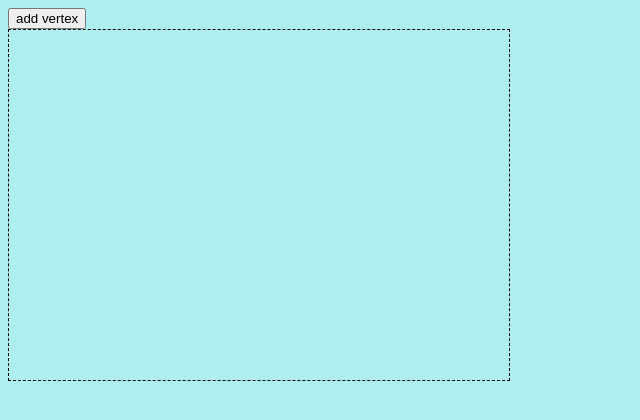
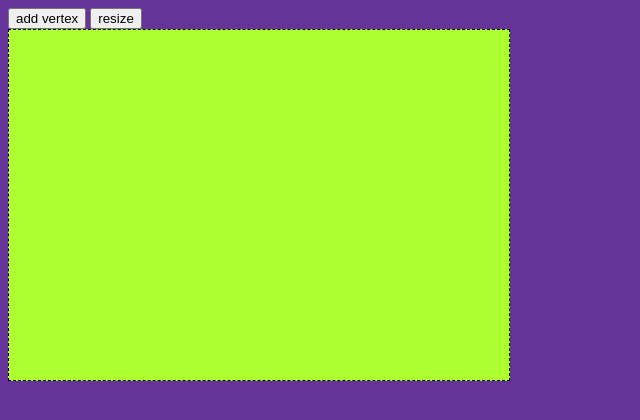
Before and after one commit to thwee-alchemist/graph-visualization, a website: page web-component/index.html in a window 1280 px wide. Shown: the whole page, without its empty margins (0-640 px from the left). Drawn offline with Linux system fonts and the light colour scheme.

Commit message:
resize test

```diff
--- a/test/test.css
+++ /dev/null
@@ -1,7 +0,0 @@
-graph-visualization {
-  resize: both;
-}
-
-html {
-  background-color: paleturquoise;
-}
--- a/test/graph-visualization.js
+++ b/web-component/graph-visualization.js
@@ -114,7 +114,7 @@ class GraphVisualization extends HTMLElement {
       this.clientHeight
     )
 
-    this.camera = new THREE.PerspectiveCamera( 75, this.canvas.width / this.canvas.height, 0.1, 1000 );
+    this.camera = new THREE.PerspectiveCamera( 75, this.clientWidth / this.clientHeight, 0.1, 1000 );
     this.scene.add(this.camera);
 
     this.camera.position.set(0, 0, -5);
@@ -147,6 +147,8 @@ class GraphVisualization extends HTMLElement {
       alpha: true
     });
 
+    this.renderer.setSize(this.clientWidth, this.clientHeight);
+
     // this.renderer.setClearColor(0x000000, 0.0)
     this.renderer.setClearAlpha(0.0)
   }
@@ -161,6 +163,8 @@ class GraphVisualization extends HTMLElement {
     var renderer = this.renderer,
       scene = this.scene,
       camera = this.camera;
+
+    camera.position.set()
 
     var animate = function () {
       requestAnimationFrame( animate );
--- a/test/index.html
+++ b/web-component/index.html
@@ -10,15 +10,23 @@
   <body>
     <script>
       var graph = document.querySelector('graph-visualization');
+
       function add_vertex(){
         var graph = document.querySelector('graph-visualization');
+        var vertex = graph.addVertex();
+      }
 
-        var vertex = graph.addVertex();
-
+      function resize(){
+        var graph = document.querySelector('graph-visualization');
+        var size = prompt('Size: ', '250px');
+        graph.style.width = size;
+        graph.style.height = size;
       }
     </script>
 
     <button onclick="add_vertex()">add vertex</button>
+    <button onclick="resize()">resize</button>
+
     <graph-visualization
       width="500px"
       height="350px"></graph-visualization>
--- /dev/null
+++ b/web-component/test.css
@@ -0,0 +1,8 @@
+graph-visualization {
+  resize: both;
+  background-color: greenyellow;
+}
+
+html {
+  background-color: rebeccapurple;
+}
```
Also changed, not shown: web-component/favicon.ico (renamed from test/favicon.ico), web-component/three.min.js (renamed from test/three.min.js), 1 other file.
